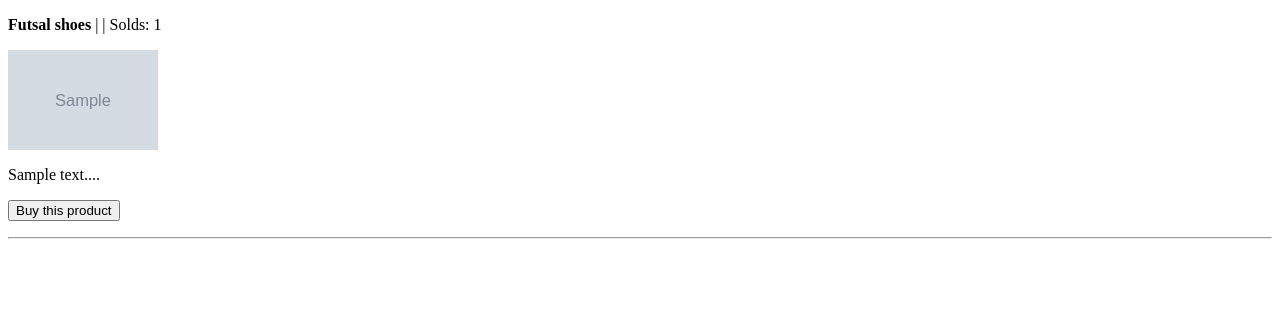
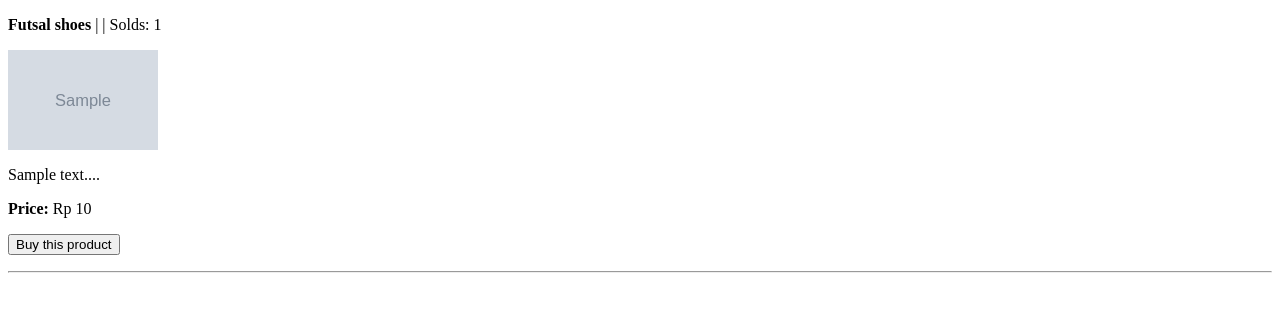
Before and after one commit to mfadhilfajar-oss/fajarwearshop, a Django app: page / in a window 1280 px wide. Shown: the part 300-612 px from the top of the page. Run offline with Django 5.2, Linux system fonts and the light colour scheme; tables that the repository leaves empty hold one stand-in row (values such as "Sample post"); grey boxes marked "Sample" are stand-in pictures.

Commit message:
update tugas 3 selesai

```diff
--- a/main/templates/main.html
+++ b/main/templates/main.html
@@ -32,6 +32,8 @@
 
   <p>{{ products.description|truncatewords:25 }}...</p>
 
+  <p><b>Price:</b> Rp {{ products.price }}</p>
+
   <p><a href="{% url 'main:show_products' products.id %}"><button>Buy this product</button></a></p>
 </div>
 
```
